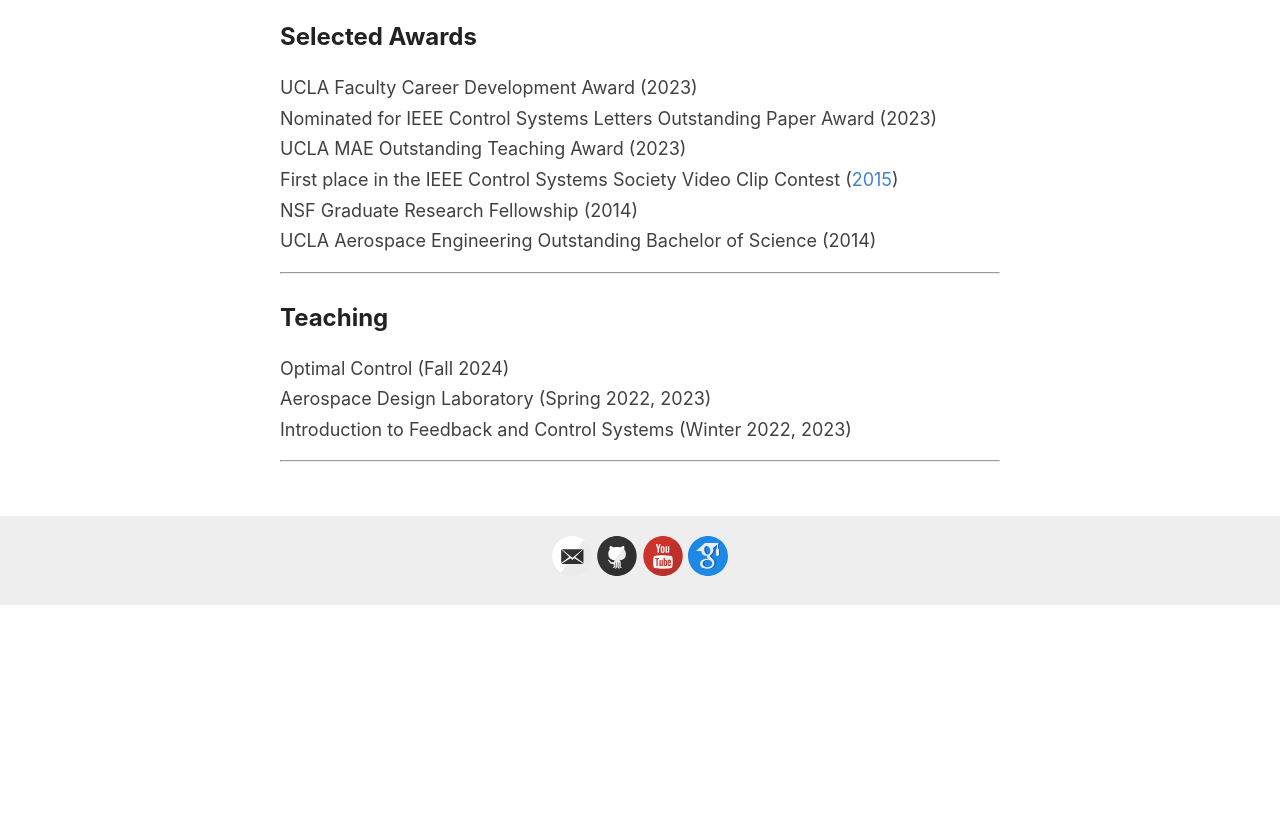
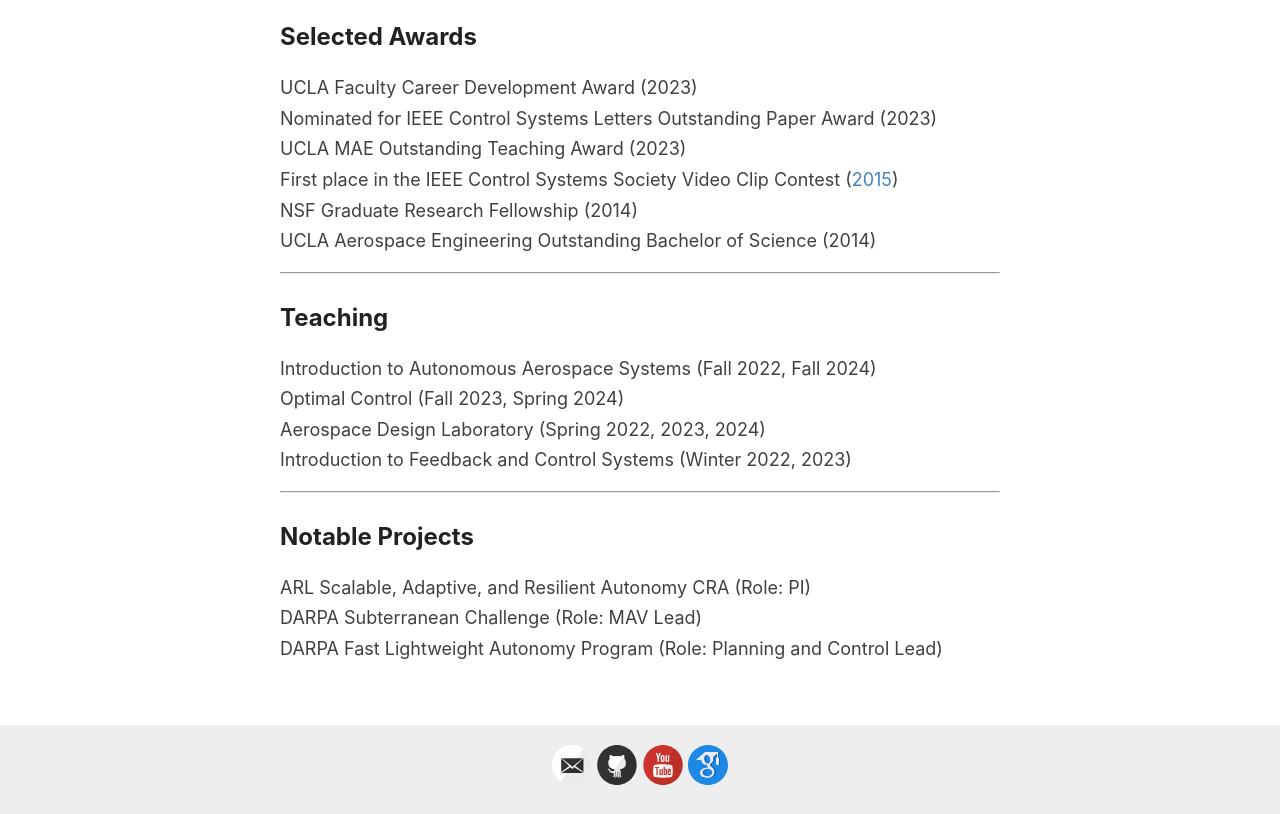
Before and after one commit to btlopez/btlopez.github.io, a Jekyll site: the page built from index.md, in a window 1280 px wide and 900 px high, scrolled down 1061 px, cut to the strip 86-900 px from the top of the window. Built offline with Jekyll 4.4.1, drawn with Linux system fonts in a browser that asks for light colours; the list of posts is cut into pages by our own code; before the commit the page ends 1753 px from its top, so only the background shows below that.

Commit message:
Update index.md

```diff
--- a/index.md
+++ b/index.md
@@ -25,8 +25,13 @@ UCLA Aerospace Engineering Outstanding Bachelor of Science (2014)
 
 ---
 ## Teaching
-Optimal Control (Fall 2024) \
-Aerospace Design Laboratory (Spring 2022, 2023) \
+Introduction to Autonomous Aerospace Systems (Fall 2022, Fall 2024) \
+Optimal Control (Fall 2023, Spring 2024) \
+Aerospace Design Laboratory (Spring 2022, 2023, 2024) \
 Introduction to Feedback and Control Systems (Winter 2022, 2023)
 
 ---
+## Notable Projects
+ARL Scalable, Adaptive, and Resilient Autonomy CRA (Role: PI) \
+DARPA Subterranean Challenge (Role: MAV Lead) \
+DARPA Fast Lightweight Autonomy Program (Role: Planning and Control Lead)
```
